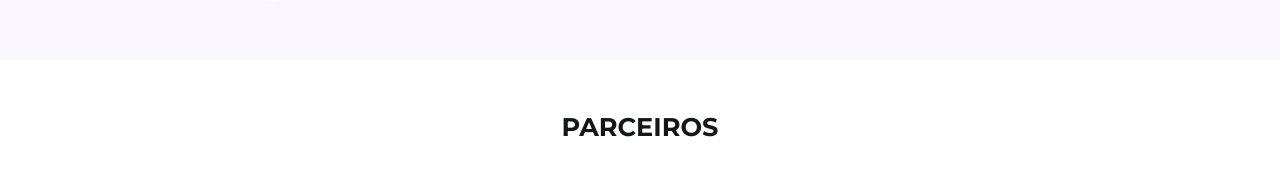
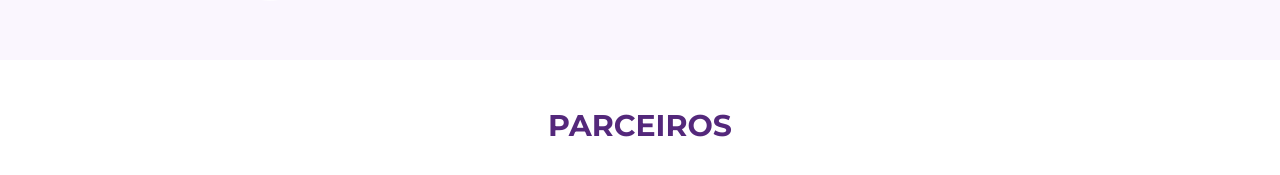
Before and after one commit to Projeto-FrontEnd-Fusion/Aceve-website-development, a Next.js app: page / in a window 1280 px wide. Shown: the part 1196-1371 px from the top of the page. Built offline with nearby package versions, Linux system fonts and the light colour scheme.

Commit message:
refactor: simplify HeaderSection by removing subtitle and updating styles

```diff
--- a/src/components/Header.tsx
+++ b/src/components/Header.tsx
@@ -1,31 +1,12 @@
 interface HeaderSectionProps {
   title: string;
-  sub: string;
 }
-export const HeaderSection = ({ title, sub }: HeaderSectionProps) => {
+export const HeaderSection = ({ title }: HeaderSectionProps) => {
   return (
-
-
     <header className="text-center font-montserrat">
-      <h2
-        className="text-[1.2rem] font-bold text-preto-bunker
-    desktop:text-[1.6rem]
-    "
-      >
+      <h2 className="max-mobileLarger:text-lg text-3xl font-bold text-[#54287B]">
         {title}
       </h2>
-
-      <h3
-        className="text-[.8rem] font-normal
-    desktop:text-[.9rem] px-6
-    "
-      >
-        {sub}
-      </h3>
-
     </header>
-
-
-
   );
 };
```
